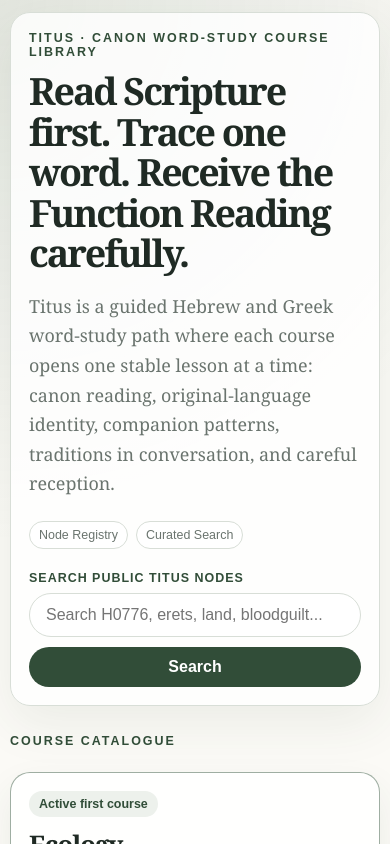
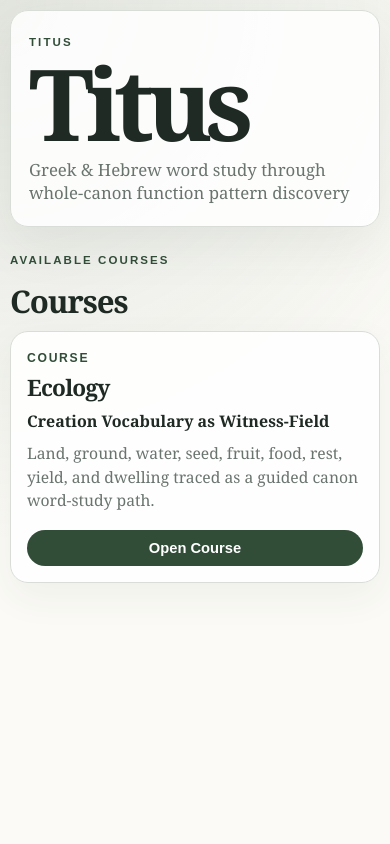
Before and after one commit to optical-lift/titus, a Next.js app: page / in a window 390 px wide. Shown: the top 844 px of the page. Built offline with nearby package versions, Linux system fonts and the light colour scheme.

Commit message:
Simplify Titus homepage and tighten mobile UI

```diff
--- a/app/globals.css
+++ b/app/globals.css
@@ -859,3 +859,290 @@ p {
   color: var(--muted);
   overflow-wrap: anywhere;
 }
+
+/* TITUS PUBLIC UI RESET 2026-07-01 */
+
+:root {
+  --titus-max: 980px;
+  --titus-page-pad: clamp(14px, 4vw, 32px);
+  --titus-radius-lg: clamp(18px, 5vw, 28px);
+  --titus-radius-md: 18px;
+  --titus-card-pad: clamp(16px, 4vw, 26px);
+  --titus-gap: clamp(14px, 4vw, 24px);
+}
+
+/* Keep every page from becoming wider than the phone viewport. */
+html,
+body {
+  max-width: 100%;
+  overflow-x: hidden;
+}
+
+body {
+  -webkit-font-smoothing: antialiased;
+  text-rendering: optimizeLegibility;
+}
+
+/* Universal page tightening. Existing pages can keep their classes, but these prevent huge mobile blobs. */
+.page-shell {
+  width: min(var(--titus-max), calc(100% - (var(--titus-page-pad) * 2)));
+  padding: clamp(16px, 4vw, 32px) 0 clamp(40px, 8vw, 72px);
+}
+
+.hero,
+.card,
+.drawer,
+.guided-drawer-card,
+.lex-stamp,
+.scripture-card {
+  max-width: 100%;
+}
+
+.hero,
+.card {
+  border-radius: var(--titus-radius-lg);
+  padding: var(--titus-card-pad);
+}
+
+h1 {
+  font-size: clamp(2.35rem, 13vw, 4.75rem);
+  line-height: 0.94;
+  letter-spacing: -0.06em;
+}
+
+h2 {
+  font-size: clamp(1.55rem, 8vw, 2.65rem);
+  line-height: 1;
+}
+
+h3 {
+  font-size: clamp(1.18rem, 5.8vw, 1.65rem);
+  line-height: 1.08;
+}
+
+p {
+  max-width: 72ch;
+}
+
+.lede {
+  font-size: clamp(1rem, 4.6vw, 1.16rem);
+  line-height: 1.52;
+}
+
+.button,
+.titus-button,
+.pill,
+.drawer-tab,
+.status {
+  font-family: Arial, Helvetica, sans-serif;
+}
+
+/* New minimal homepage. */
+.titus-home {
+  width: min(var(--titus-max), calc(100% - (var(--titus-page-pad) * 2)));
+  margin: 0 auto;
+  padding: clamp(18px, 5vw, 44px) 0 clamp(48px, 9vw, 80px);
+}
+
+.titus-home__masthead {
+  border: 1px solid var(--line);
+  background: rgba(255, 255, 255, 0.86);
+  border-radius: var(--titus-radius-lg);
+  padding: clamp(22px, 7vw, 54px);
+  box-shadow: 0 18px 50px rgba(49, 77, 56, 0.08);
+}
+
+.titus-kicker {
+  margin: 0 0 10px;
+  color: var(--accent-dark);
+  font-family: Arial, Helvetica, sans-serif;
+  font-size: clamp(0.72rem, 2.9vw, 0.82rem);
+  font-weight: 800;
+  letter-spacing: 0.18em;
+  text-transform: uppercase;
+}
+
+.titus-home h1 {
+  margin: 0;
+  max-width: none;
+  font-size: clamp(4rem, 24vw, 9rem);
+  line-height: 0.82;
+  letter-spacing: -0.075em;
+}
+
+.titus-subtitle {
+  max-width: 700px;
+  margin: clamp(16px, 4vw, 24px) 0 0;
+  color: var(--muted);
+  font-size: clamp(1.08rem, 5vw, 1.45rem);
+  line-height: 1.38;
+}
+
+.titus-section {
+  margin-top: clamp(22px, 6vw, 40px);
+}
+
+.titus-section__header {
+  display: grid;
+  gap: 6px;
+  margin-bottom: 14px;
+}
+
+.titus-section__header h2 {
+  margin: 0;
+}
+
+.titus-course-list {
+  display: grid;
+  grid-template-columns: repeat(auto-fit, minmax(min(100%, 280px), 1fr));
+  gap: var(--titus-gap);
+}
+
+.titus-course-card,
+.titus-empty-card {
+  border: 1px solid var(--line);
+  background: rgba(255, 255, 255, 0.9);
+  border-radius: var(--titus-radius-lg);
+  padding: var(--titus-card-pad);
+  box-shadow: 0 14px 38px rgba(49, 77, 56, 0.06);
+}
+
+.titus-course-card {
+  display: flex;
+  flex-direction: column;
+  justify-content: space-between;
+  gap: 18px;
+}
+
+.titus-course-card__eyebrow {
+  margin: 0 0 8px;
+  color: var(--accent-dark);
+  font-family: Arial, Helvetica, sans-serif;
+  font-size: 0.76rem;
+  font-weight: 800;
+  letter-spacing: 0.14em;
+  text-transform: uppercase;
+}
+
+.titus-course-card h3 {
+  margin: 0;
+  letter-spacing: -0.035em;
+}
+
+.titus-course-card__subtitle {
+  margin: 10px 0 0;
+  color: var(--ink);
+  font-weight: 700;
+  line-height: 1.38;
+}
+
+.titus-course-card__description {
+  margin: 10px 0 0;
+  color: var(--muted);
+  font-size: clamp(0.98rem, 3.8vw, 1.05rem);
+  line-height: 1.48;
+}
+
+.titus-button {
+  display: inline-flex;
+  align-items: center;
+  justify-content: center;
+  width: fit-content;
+  border-radius: 999px;
+  padding: 10px 15px;
+  background: var(--accent-dark);
+  color: #fff;
+  font-size: 0.92rem;
+  font-weight: 800;
+}
+
+@media (max-width: 640px) {
+  :root {
+    --titus-page-pad: 12px;
+  }
+
+  .page-shell {
+    width: min(100% - 20px, var(--titus-max));
+    padding-top: 10px;
+  }
+
+  .hero,
+  .card,
+  .drawer,
+  .guided-drawer-card,
+  .titus-home__masthead,
+  .titus-course-card,
+  .titus-empty-card {
+    border-radius: 18px;
+  }
+
+  .hero,
+  .card {
+    padding: 16px;
+  }
+
+  .home-utility-links,
+  .compact-home-search {
+    display: none;
+  }
+
+  .course-grid {
+    margin-top: 16px;
+    gap: 12px;
+  }
+
+  .lex-stamp {
+    padding: 12px;
+    border-radius: 0 0 18px 18px;
+  }
+
+  .lex-stamp-word {
+    font-size: clamp(1.7rem, 12vw, 2.5rem);
+  }
+
+  .travels,
+  .drawer-tabs {
+    gap: 6px;
+  }
+
+  .pill,
+  .drawer-tab {
+    font-size: 0.74rem;
+    padding: 6px 9px;
+  }
+
+  .drawer summary,
+  .drawer-body {
+    padding: 14px;
+  }
+
+  .scripture-card {
+    padding: 12px;
+  }
+
+  .titus-home {
+    width: min(100% - 20px, var(--titus-max));
+    padding-top: 10px;
+  }
+
+  .titus-home__masthead {
+    padding: 22px 18px;
+  }
+
+  .titus-home h1 {
+    font-size: clamp(3.7rem, 28vw, 6.2rem);
+  }
+
+  .titus-subtitle {
+    font-size: 1.05rem;
+    line-height: 1.34;
+  }
+
+  .titus-course-list {
+    gap: 12px;
+  }
+
+  .titus-button {
+    width: 100%;
+  }
+}
--- a/app/layout.tsx
+++ b/app/layout.tsx
@@ -3,7 +3,7 @@ import "./globals.css";
 
 export const metadata: Metadata = {
   title: "Titus",
-  description: "A guided canon word-study course library.",
+  description: "Greek & Hebrew word study through whole-canon function pattern discovery.",
 };
 
 export default function RootLayout({
--- a/app/page.tsx
+++ b/app/page.tsx
@@ -1,68 +1,47 @@
 import Link from "next/link";
 import { courses } from "@/data/titus/courses";
 
+const availableCourses = courses.filter((course) => course.status === "active");
+
 export default function Home() {
   return (
-    <main className="page-shell">
-      <section className="hero">
-        <div className="kicker">Titus · Canon Word-Study Course Library</div>
-        <h1>Read Scripture first. Trace one word. Receive the Function Reading carefully.</h1>
-        <p className="lede">
-          Titus is a guided Hebrew and Greek word-study path where each course
-          opens one stable lesson at a time: canon reading, original-language
-          identity, companion patterns, traditions in conversation, and careful
-          reception.
+    <main className="titus-home">
+      <section className="titus-home__masthead" aria-labelledby="titus-title">
+        <p className="titus-kicker">Titus</p>
+        <h1 id="titus-title">Titus</h1>
+        <p className="titus-subtitle">
+          Greek &amp; Hebrew word study through whole-canon function pattern discovery
         </p>
+      </section>
 
-        <div className="home-utility-links">
-          <Link className="pill related-pill" href="/registry">
-            Node Registry
-          </Link>
-          <Link className="pill related-pill" href="/search">
-            Curated Search
-          </Link>
+      <section className="titus-section" aria-labelledby="available-courses">
+        <div className="titus-section__header">
+          <p className="titus-kicker">Available Courses</p>
+          <h2 id="available-courses">Courses</h2>
         </div>
 
-        <form className="search-form compact-home-search" action="/search">
-          <label className="search-label" htmlFor="home-search">
-            Search public Titus nodes
-          </label>
-          <div className="search-row">
-            <input
-              className="search-input"
-              id="home-search"
-              name="q"
-              placeholder="Search H0776, erets, land, bloodguilt..."
-            />
-            <button className="button search-button" type="submit">
-              Search
-            </button>
+        {availableCourses.length > 0 ? (
+          <div className="titus-course-list">
+            {availableCourses.map((course) => (
+              <article className="titus-course-card" key={course.slug}>
+                <div>
+                  <p className="titus-course-card__eyebrow">Course</p>
+                  <h3>{course.title}</h3>
+                  <p className="titus-course-card__subtitle">{course.subtitle}</p>
+                  <p className="titus-course-card__description">{course.description}</p>
+                </div>
+
+                <Link className="titus-button" href={`/courses/${course.slug}`}>
+                  Open Course
+                </Link>
+              </article>
+            ))}
           </div>
-        </form>
-      </section>
-
-      <section style={{ marginTop: 28 }}>
-        <div className="kicker">Course Catalogue</div>
-        <div className="course-grid grid">
-          {courses.map((course) => (
-            <article
-              className={course.status === "active" ? "card active" : "card"}
-              key={course.slug}
-            >
-              <span className="status">
-                {course.status === "active" ? "Active first course" : "Coming later"}
-              </span>
-              <h2 style={{ marginTop: 14 }}>{course.title}</h2>
-              <p><strong>{course.subtitle}</strong></p>
-              <p>{course.description}</p>
-              {course.status === "active" ? (
-                <Link className="button" href={`/courses/${course.slug}`}>
-                  Open course
-                </Link>
-              ) : null}
-            </article>
-          ))}
-        </div>
+        ) : (
+          <div className="titus-empty-card">
+            <p>No public courses are marked active yet.</p>
+          </div>
+        )}
       </section>
     </main>
   );
```
